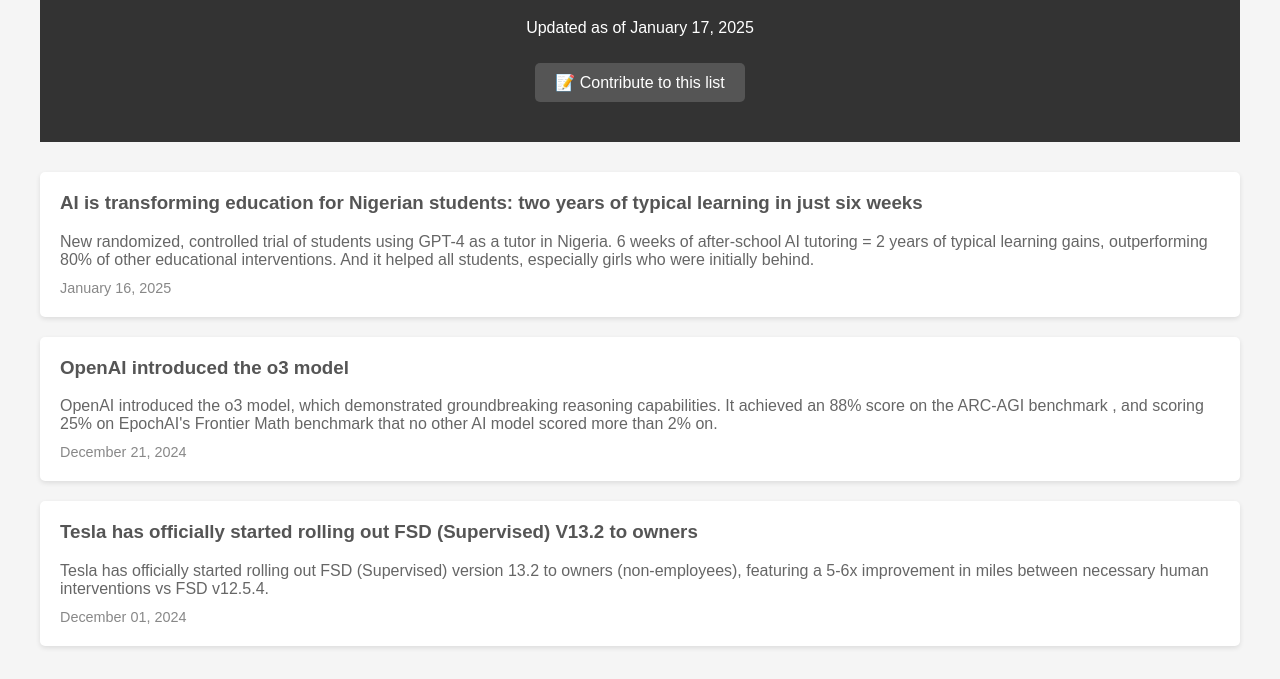
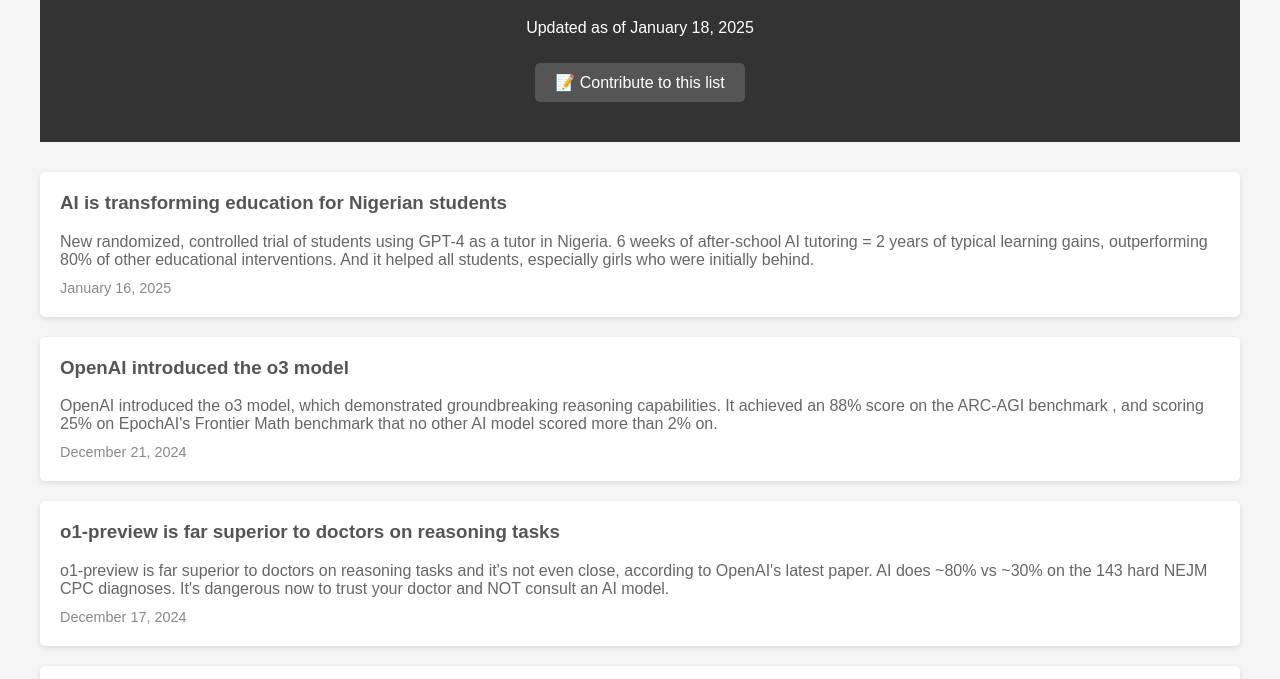
Before and after one commit to likev/asicome, a plain HTML site: page index.html in a window 1280 px wide. Shown: the part 121-800 px from the top of the page. Drawn offline with Linux system fonts and the light colour scheme.

Commit message:
Update index.html o1-preview is far superior to doctors

```diff
--- a/index.html
+++ b/index.html
@@ -80,7 +80,7 @@
 <body>
     <div class="header">
         <h1>ASI(artificial super intelligence) has come</h1>
-        <p>Updated as of January 17, 2025</p>
+        <p>Updated as of January 18, 2025</p>
 
         <!-- GitHub Corner -->
         <a href="https://github.com/likev/asicome" class="github-corner" aria-label="View source on GitHub">
@@ -99,17 +99,26 @@
 
     <div class="news-container">
         <div class="news-item">
-            <h3><a href="https://x.com/emollick/status/1879633485004165375">AI is transforming education for Nigerian students: two years of typical learning in just six weeks</a></h3>
-            <p>New randomized, controlled trial of students using GPT-4 as a tutor in Nigeria. 6 weeks of after-school AI tutoring = 2 years of typical learning gains, outperforming 80% of other educational interventions.
-
-And it helped all students, especially girls who were initially behind.</p>
+            <h3><a href="https://x.com/emollick/status/1879633485004165375">AI is transforming education for Nigerian students</a></h3>
+            <p>New randomized, controlled trial of students using GPT-4 as a tutor in Nigeria.
+                6 weeks of after-school AI tutoring = 2 years of typical learning gains, outperforming 80% of other educational interventions.
+                And it helped all students, especially girls who were initially behind.</p>
             <span class="date">January 16, 2025</span>
         </div>
 
         <div class="news-item">
             <h3><a href="https://x.com/OpenAI/status/1870186519841124611">OpenAI introduced the o3 model</a></h3>
-            <p>OpenAI introduced the o3 model, which demonstrated groundbreaking reasoning capabilities. It achieved an 88% score on the ARC-AGI benchmark , and scoring 25% on EpochAI's Frontier Math benchmark that no other AI model scored more than 2% on.</p>
+            <p>OpenAI introduced the o3 model, which demonstrated groundbreaking reasoning capabilities.
+                It achieved an 88% score on the ARC-AGI benchmark , and scoring 25% on EpochAI's Frontier Math benchmark that no other AI model scored more than 2% on.</p>
             <span class="date">December 21, 2024</span>
+        </div>
+
+        <div class="news-item">
+            <h3><a href="https://x.com/deedydas/status/1869049071346102729">o1-preview is far superior to doctors on reasoning tasks</a></h3>
+            <p>o1-preview is far superior to doctors on reasoning tasks and it's not even close, according to OpenAI's latest paper.
+                AI does ~80% vs ~30% on the 143 hard NEJM CPC diagnoses.
+                It's dangerous now to trust your doctor and NOT consult an AI model.</p>
+            <span class="date">December 17, 2024</span>
         </div>
 
         <div class="news-item">
```
